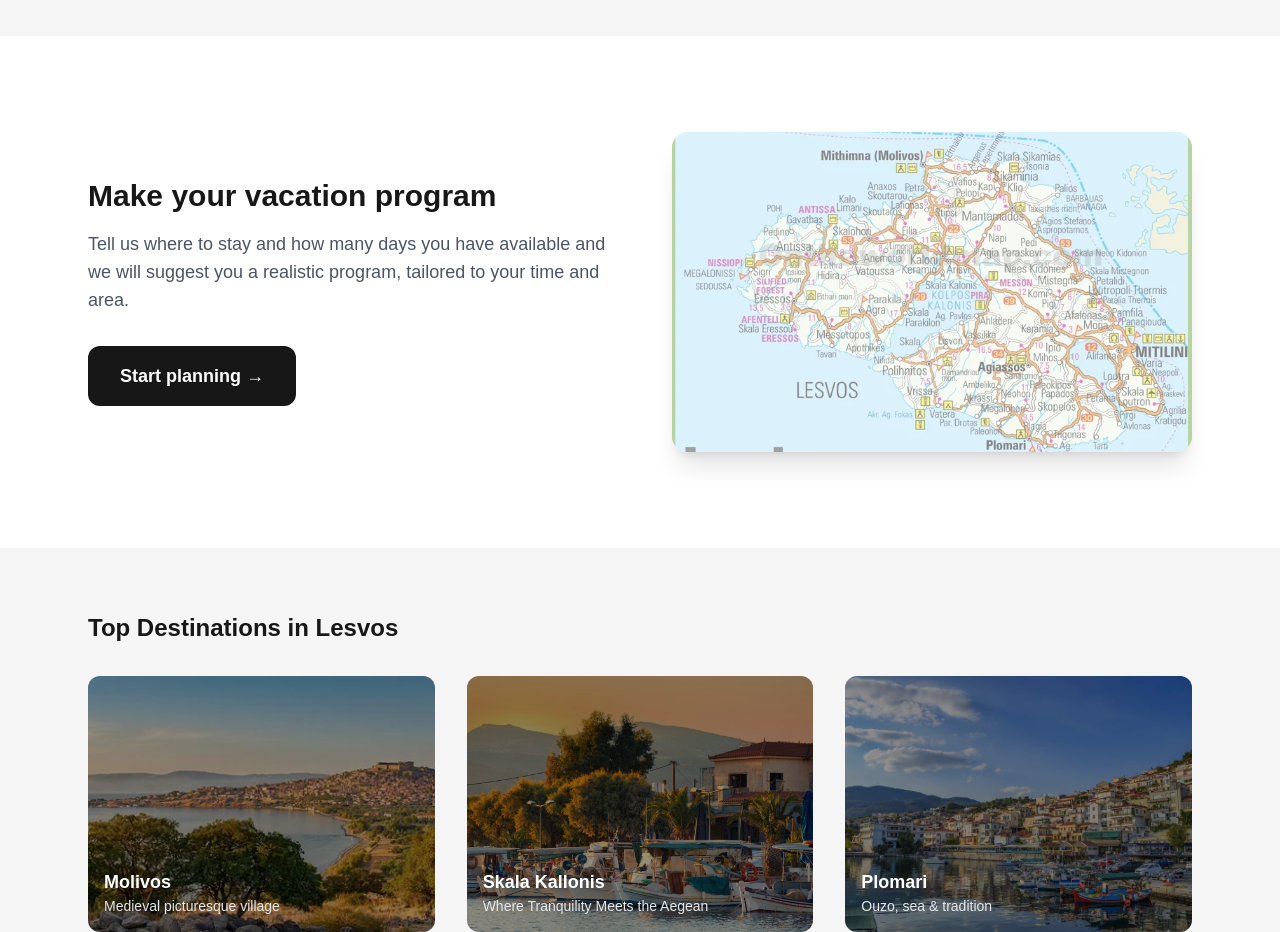
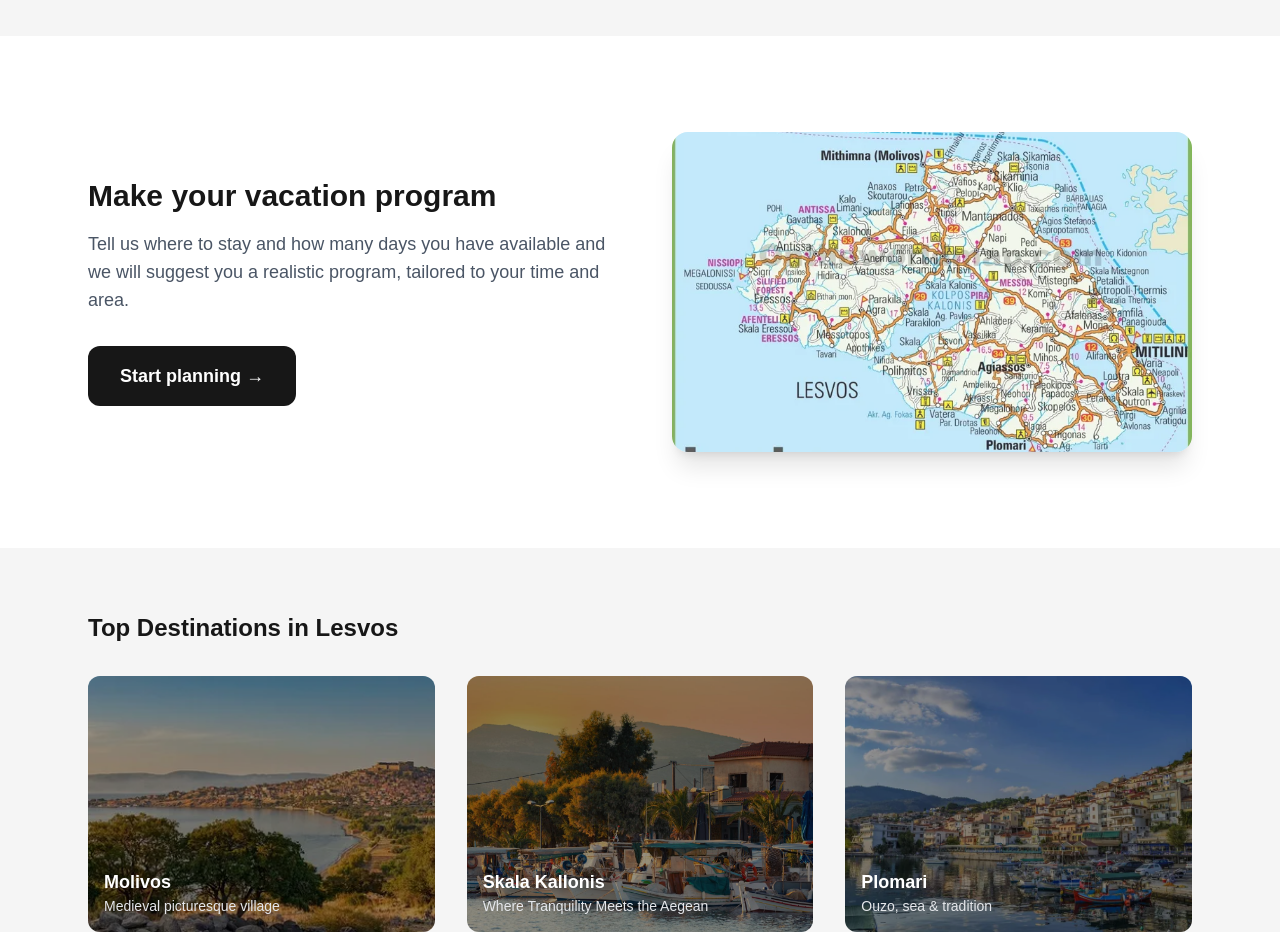
Before and after one commit to amamouridis06/lesvos-travel-guide, a Next.js app: page / in a window 1280 px wide. Shown: the part 1300-2232 px from the top of the page. Built offline with nearby package versions, Linux system fonts and the light colour scheme.

Commit message:
Update page.tsx

```diff
--- a/app/page.tsx
+++ b/app/page.tsx
@@ -104,7 +104,7 @@ export default function Home() {
               alt="The Map"
               className="absolute inset-0 w-full h-full object-cover"
             />
-            <div className="absolute inset-0 bg-white/50" />
+            <div className="absolute inset-0 bg-white/15" />
           </div>
         </div>
       </section>
```
